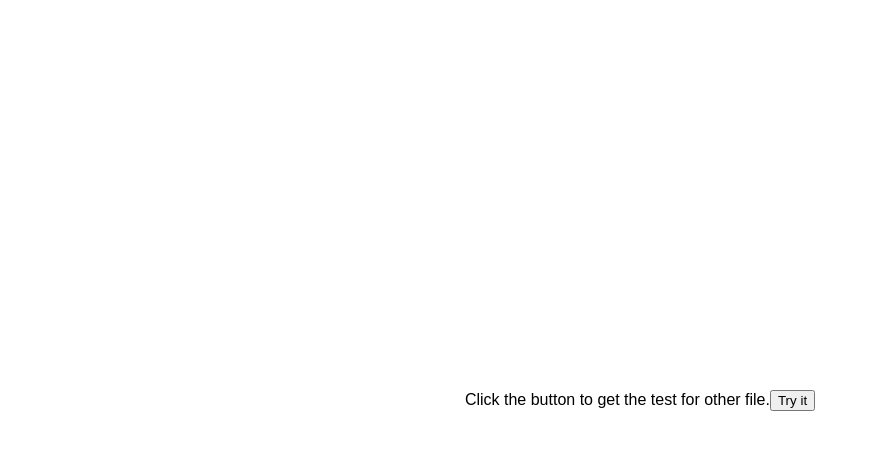
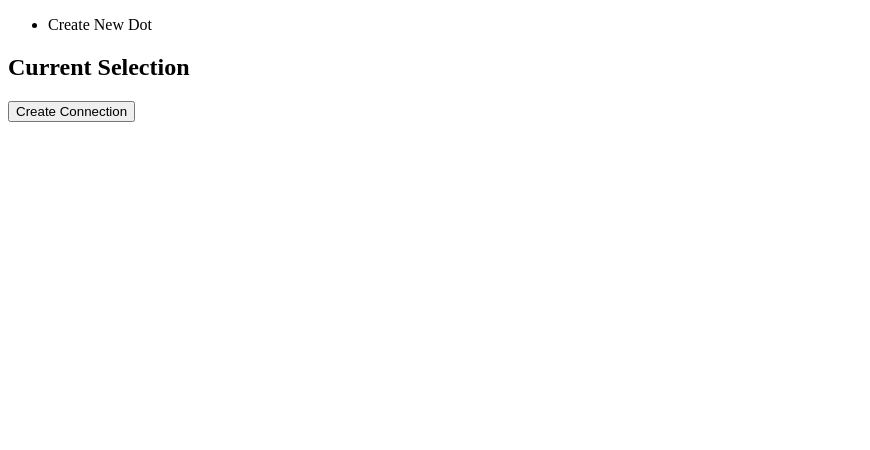
Before and after one commit to jernau90/Project-1, a plain HTML site: page page/index.html in a window 1280 px wide. Shown: the whole page, without its empty margins (0-870 px from the left). Drawn offline with nearby package versions, Linux system fonts and the light colour scheme.

Commit message:
Update index.html

```diff
--- a/page/index.html
+++ b/page/index.html
@@ -1,16 +1,27 @@
 <!DOCTYPE html>
 <html>
 <head>
-<link rel="stylesheet" href="mystyle.css">
+<link href="mystyle.css">
+<link rel="stylesheet" href="https://unpkg.com/leaflet@1.9.4/dist/leaflet.css" />
 <script src="pagescript.js"></script>
+<script src="https://unpkg.com/leaflet@1.9.4/dist/leaflet.js"></script>
 </head>
 
-<body>
-
-<p>Click the button to get the test for other file.</p>
-<button onclick="myFunction()">Try it</button>
-
- <p id="demo"></p>
+<div id="container">
+        <div id="map-container">
+            <div id="map"></div>
+            <div id="context-menu">
+                <ul>
+                    <li id="create-dot">Create New Dot</li>
+                </ul>
+            </div>
+        </div>
+        <div id="form-container">
+            <h2>Current Selection</h2>
+            <button id="connection-button">Create Connection</button>
+            <div id="connection-indicator"></div>
+        </div>
+    </div>
 
 </body>
 
```
